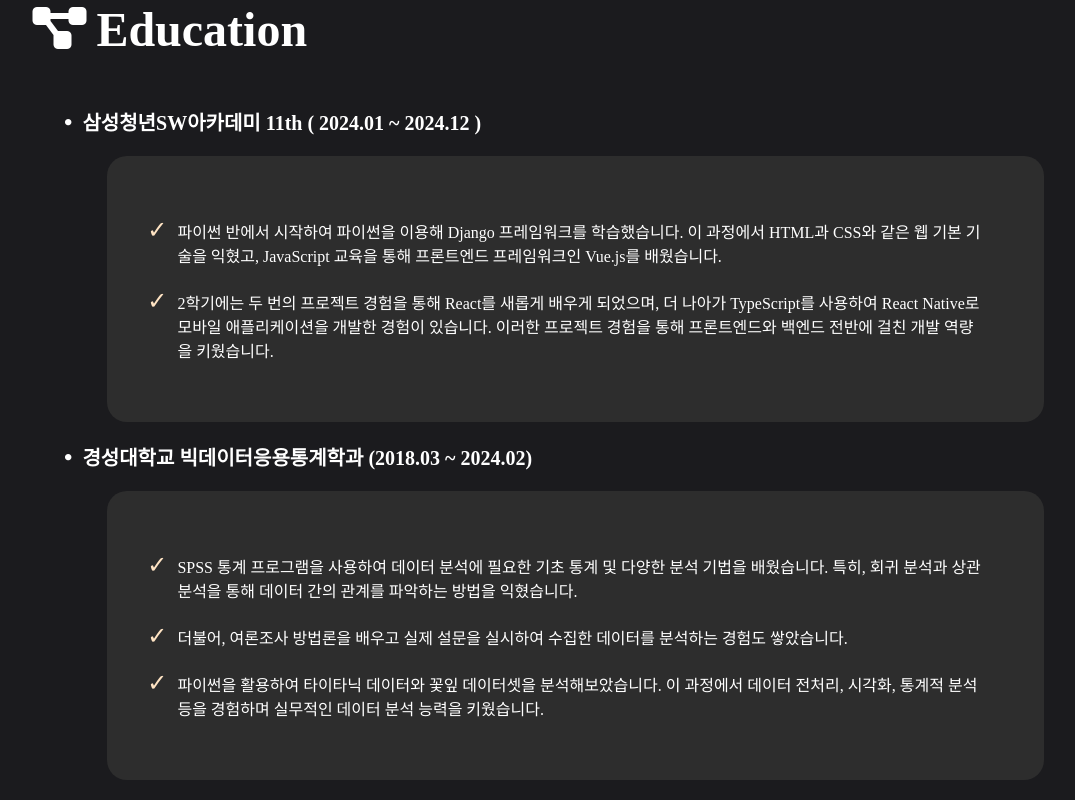
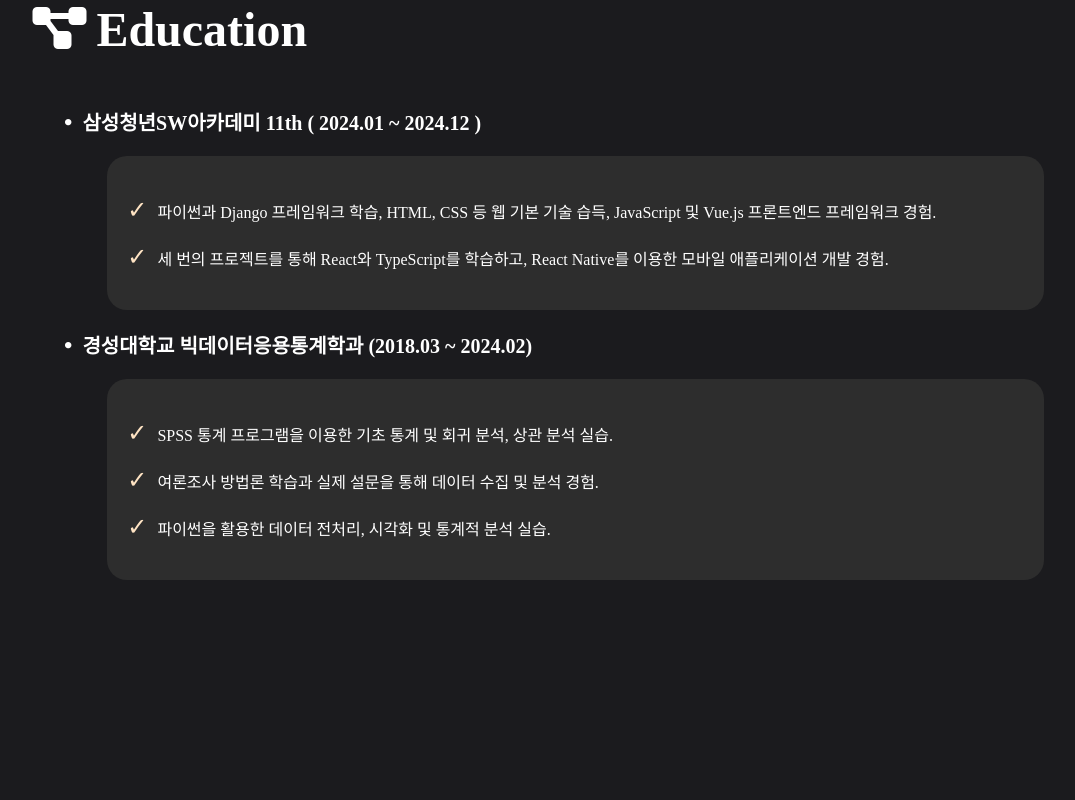
Before and after one commit to koohyunwoo1/PortFolio, a React (Vite) app: page / in a window 1280 px wide. Shown: the part 3512-4312 px from the top of the page, without its empty margins (102-1177 px from the left). After the commit the page ends 4112 px from the top, so only its background shows below. Built offline with nearby package versions, Linux system fonts and the light colour scheme.

Commit message:
교육 내용 설명 간단 요약

```diff
--- a/src/components/Profile/Career.jsx
+++ b/src/components/Profile/Career.jsx
@@ -5,33 +5,6 @@ import "../../style/Profile/Profile.css";
 const Career = () => {
   return (
     <>
-      {/* <div className="Career">
-        <i
-          className="fas fa-project-diagram"
-          style={{ marginRight: "10px" }}
-        ></i>
-        Career
-      </div>
-      <ul className="CareerTitle">
-        <li className="CareerText">
-          삼성청년SW아카데미 11th ( 2024.01 ~ 2024.12 )
-          <ul className="CareerSubText">
-            <li>
-              파이썬 반에서 시작하여 파이썬을 이용해 Django 프레임워크를
-              학습했습니다. 이 과정에서 HTML과 CSS와 같은 웹 기본 기술을 익혔고,
-              JavaScript 교육을 통해 프론트엔드 프레임워크인 Vue.js를
-              배웠습니다.
-            </li>
-            <li>
-              2학기에는 두 번의 프로젝트 경험을 통해 React를 새롭게 배우게
-              되었으며, 더 나아가 TypeScript를 사용하여 React Native로 모바일
-              애플리케이션을 개발한 경험이 있습니다. 이러한 프로젝트 경험을 통해
-              프론트엔드와 백엔드 전반에 걸친 개발 역량을 키웠습니다.
-            </li>
-          </ul>
-        </li>
-      </ul> */}
-
       <div className="Career">
         <i
           className="fas fa-project-diagram"
@@ -45,16 +18,12 @@ const Career = () => {
           삼성청년SW아카데미 11th ( 2024.01 ~ 2024.12 )
           <ul className="CareerSubText">
             <li>
-              파이썬 반에서 시작하여 파이썬을 이용해 Django 프레임워크를
-              학습했습니다. 이 과정에서 HTML과 CSS와 같은 웹 기본 기술을 익혔고,
-              JavaScript 교육을 통해 프론트엔드 프레임워크인 Vue.js를
-              배웠습니다.
+              파이썬과 Django 프레임워크 학습, HTML, CSS 등 웹 기본 기술 습득,
+              JavaScript 및 Vue.js 프론트엔드 프레임워크 경험.
             </li>
             <li>
-              2학기에는 두 번의 프로젝트 경험을 통해 React를 새롭게 배우게
-              되었으며, 더 나아가 TypeScript를 사용하여 React Native로 모바일
-              애플리케이션을 개발한 경험이 있습니다. 이러한 프로젝트 경험을 통해
-              프론트엔드와 백엔드 전반에 걸친 개발 역량을 키웠습니다.
+              세 번의 프로젝트를 통해 React와 TypeScript를 학습하고, React
+              Native를 이용한 모바일 애플리케이션 개발 경험.
             </li>
           </ul>
         </li>
@@ -63,19 +32,13 @@ const Career = () => {
           경성대학교 빅데이터응용통계학과 (2018.03 ~ 2024.02)
           <ul className="CareerSubText">
             <li>
-              SPSS 통계 프로그램을 사용하여 데이터 분석에 필요한 기초 통계 및
-              다양한 분석 기법을 배웠습니다. 특히, 회귀 분석과 상관 분석을 통해
-              데이터 간의 관계를 파악하는 방법을 익혔습니다.
+              SPSS 통계 프로그램을 이용한 기초 통계 및 회귀 분석, 상관 분석
+              실습.
             </li>
             <li>
-              더불어, 여론조사 방법론을 배우고 실제 설문을 실시하여 수집한
-              데이터를 분석하는 경험도 쌓았습니다.
+              여론조사 방법론 학습과 실제 설문을 통해 데이터 수집 및 분석 경험.
             </li>
-            <li>
-              파이썬을 활용하여 타이타닉 데이터와 꽃잎 데이터셋을
-              분석해보았습니다. 이 과정에서 데이터 전처리, 시각화, 통계적 분석
-              등을 경험하며 실무적인 데이터 분석 능력을 키웠습니다.
-            </li>
+            <li>파이썬을 활용한 데이터 전처리, 시각화 및 통계적 분석 실습.</li>
           </ul>
         </li>
       </ul>
--- a/src/style/Profile/Career.css
+++ b/src/style/Profile/Career.css
@@ -22,10 +22,10 @@
   margin-left: 25px;
   font-weight: 400;
   background-color: #2d2d2d;
-  padding: 60px;
+  padding: 40px;
   border-radius: 20px;
-  display: grid; /* Grid 적용 */
-  gap: 20px; /* 요소 간 간격 */
+  display: grid;
+  gap: 20px;
 }
 
 .CareerTitle li {
```
